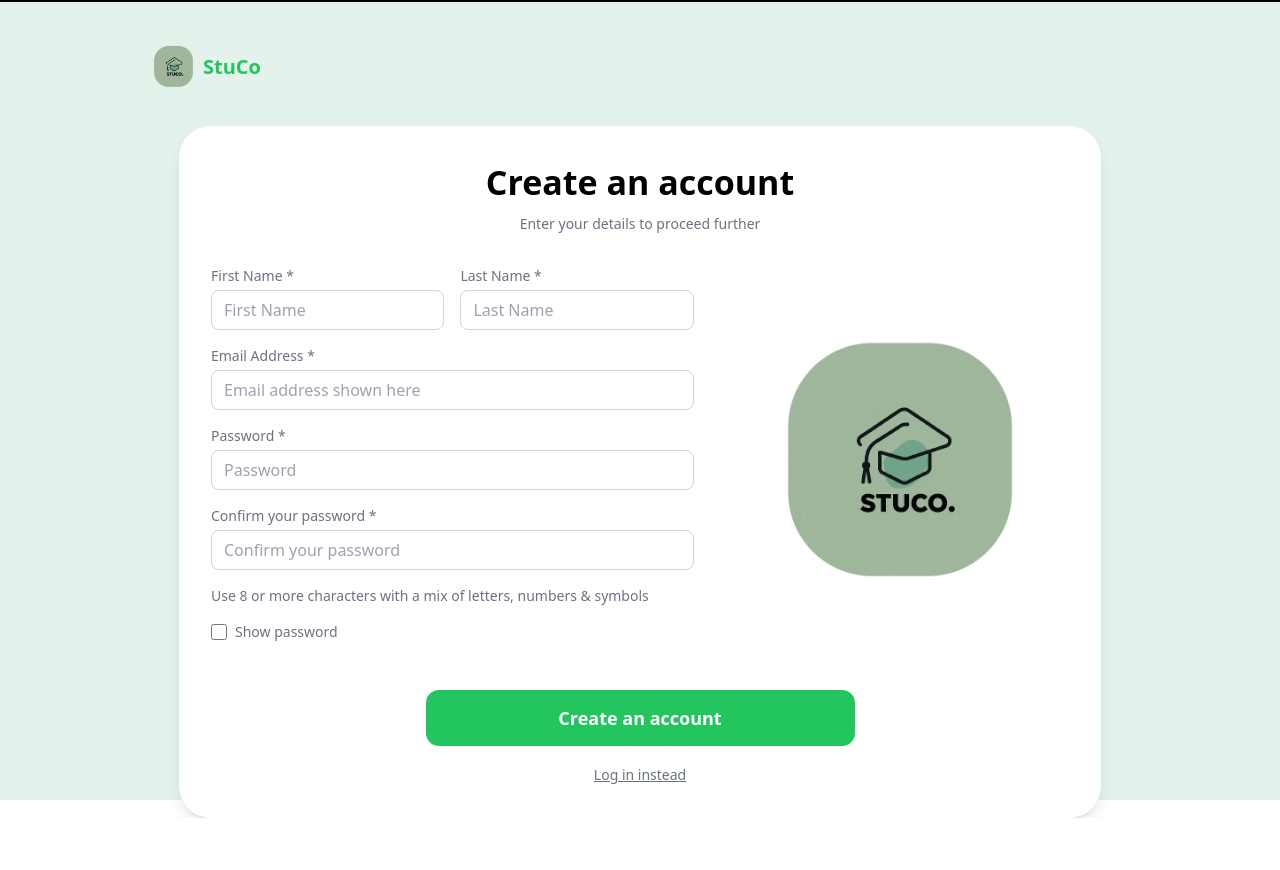
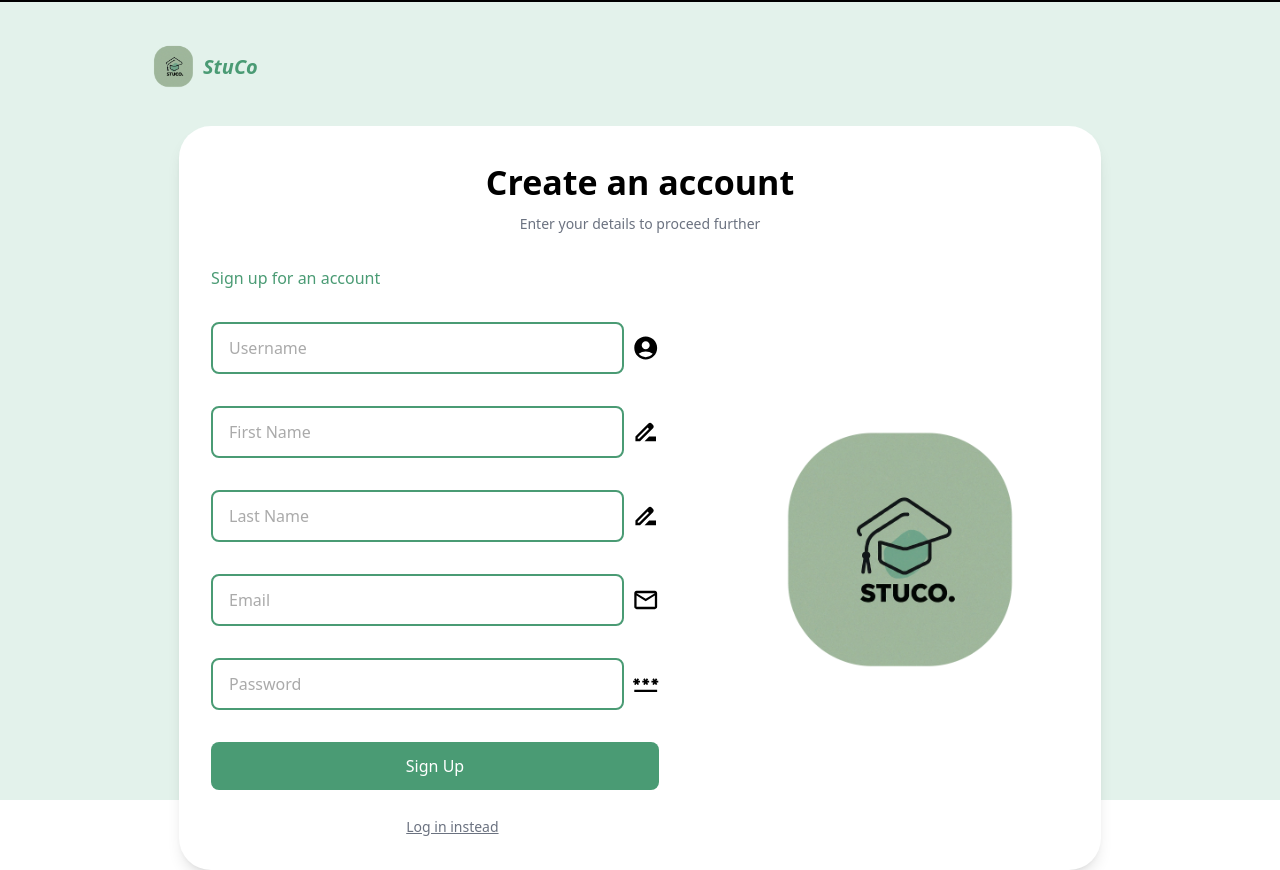
Before and after one commit to shardhrv/Frontend, a React (Vite) app: page /signup in a window 1280 px wide. Before the commit the page ends 818 px from the top, so only its background shows below. Built offline with nearby package versions, Linux system fonts and the light colour scheme.

Commit message:
refactorization of code for backend connection

```diff
--- a/src/pages/auth/SignupPage.tsx
+++ b/src/pages/auth/SignupPage.tsx
@@ -1,14 +1,8 @@
-import React, { useState } from "react";
 import { Link } from "react-router-dom";
-import logoImage from "../../assets/StuCoLogo.png"; // Update with the correct path to your logo image
+import logoImage from "../../assets/StuCoLogo.png";
+import SignUpForm from "../../components/auth/SignupForm";
 
-const CreateAnAccount: React.FC = () => {
-  const [showPassword, setShowPassword] = useState(false);
-
-  const handleShowPasswordChange = () => {
-    setShowPassword(!showPassword);
-  };
-
+const SignupPage: React.FC = () => {
   return (
     <div className="bg-[#e3f2eb] flex justify-center w-full min-h-screen">
       <div className="bg-white border border-solid border-black w-full max-w-[1440px] h-full relative">
@@ -20,7 +14,9 @@
               alt="StuCo Logo"
               className="w-11 h-11 object-cover"
             />
-            <div className="ml-2 text-green-500 font-bold text-xl">StuCo</div>
+            <div className="ml-2 text-[#4A9B74] font-bold italic text-xl">
+              StuCo
+            </div>
           </div>
         </header>
 
@@ -40,114 +36,16 @@
           <div className="flex">
             {/* Left side (form) */}
             <div className="w-3/5 pr-8">
-              {/* Form */}
-              <form>
-                {/* First name and Last name inputs */}
-                <div className="flex space-x-4 mb-4">
-                  {/* First name input */}
-                  <div className="w-1/2">
-                    <label
-                      htmlFor="firstName"
-                      className="block text-gray-500 text-sm mb-1"
-                    >
-                      First Name *
-                    </label>
-                    <input
-                      type="text"
-                      id="firstName"
-                      placeholder="First Name"
-                      className="w-full h-10 px-3 border border-gray-300 rounded-lg focus:outline-none focus:border-green-500"
-                    />
-                  </div>
+              <SignUpForm />
 
-                  {/* Last name input */}
-                  <div className="w-1/2">
-                    <label
-                      htmlFor="lastName"
-                      className="block text-gray-500 text-sm mb-1"
-                    >
-                      Last Name *
-                    </label>
-                    <input
-                      type="text"
-                      id="lastName"
-                      placeholder="Last Name"
-                      className="w-full h-10 px-3 border border-gray-300 rounded-lg focus:outline-none focus:border-green-500"
-                    />
-                  </div>
-                </div>
-
-                {/* Email address input */}
-                <div className="mb-4">
-                  <label
-                    htmlFor="email"
-                    className="block text-gray-500 text-sm mb-1"
-                  >
-                    Email Address *
-                  </label>
-                  <input
-                    type="email"
-                    id="email"
-                    placeholder="Email address shown here"
-                    className="w-full h-10 px-3 border border-gray-300 rounded-lg focus:outline-none focus:border-green-500"
-                  />
-                </div>
-
-                {/* Password input */}
-                <div className="mb-4">
-                  <label
-                    htmlFor="password"
-                    className="block text-gray-500 text-sm mb-1"
-                  >
-                    Password *
-                  </label>
-                  <input
-                    type={showPassword ? "text" : "password"}
-                    id="password"
-                    placeholder="Password"
-                    className="w-full h-10 px-3 border border-gray-300 rounded-lg focus:outline-none focus:border-green-500"
-                  />
-                </div>
-
-                {/* Confirm password input */}
-                <div className="mb-4">
-                  <label
-                    htmlFor="confirmPassword"
-                    className="block text-gray-500 text-sm mb-1"
-                  >
-                    Confirm your password *
-                  </label>
-                  <input
-                    type={showPassword ? "text" : "password"}
-                    id="confirmPassword"
-                    placeholder="Confirm your password"
-                    className="w-full h-10 px-3 border border-gray-300 rounded-lg focus:outline-none focus:border-green-500"
-                  />
-                </div>
-
-                {/* Password hint */}
-                <p className="text-gray-500 text-sm leading-5 mb-4">
-                  Use 8 or more characters with a mix of letters, numbers &amp;
-                  symbols
-                </p>
-
-                {/* "Show password" label and checkbox */}
-                <div className="flex items-center mb-4">
-                  <input
-                    type="checkbox"
-                    className="w-4 h-4 mr-2"
-                    id="show-password"
-                    checked={showPassword}
-                    onChange={handleShowPasswordChange}
-                  />
-                  <label
-                    htmlFor="show-password"
-                    className="text-gray-500 text-sm leading-5"
-                  >
-                    Show password
-                  </label>
-                </div>
-              </form>
+              <div className="mt-4 text-center">
+                <Link
+                  to="/login"
+                  className="text-gray-500 underline text-sm leading-5"
+                >
+                  Log in instead
+                </Link>
+              </div>
             </div>
 
             {/* Right side (image) */}
@@ -159,28 +57,10 @@
               />
             </div>
           </div>
-
-          {/* Create account button and "Log in instead" link centered */}
-          <div className="mt-8 text-center">
-            <button
-              type="submit"
-              className="h-14 w-1/2 rounded-[13px] bg-green-500 text-white font-bold text-lg"
-            >
-              Create an account
-            </button>
-            <div className="mt-4">
-              <Link
-                to="/login"
-                className="text-gray-500 underline text-sm leading-5"
-              >
-                Log in instead
-              </Link>
-            </div>
-          </div>
         </div>
       </div>
     </div>
   );
 };
 
-export default CreateAnAccount;
+export default SignupPage;
```
